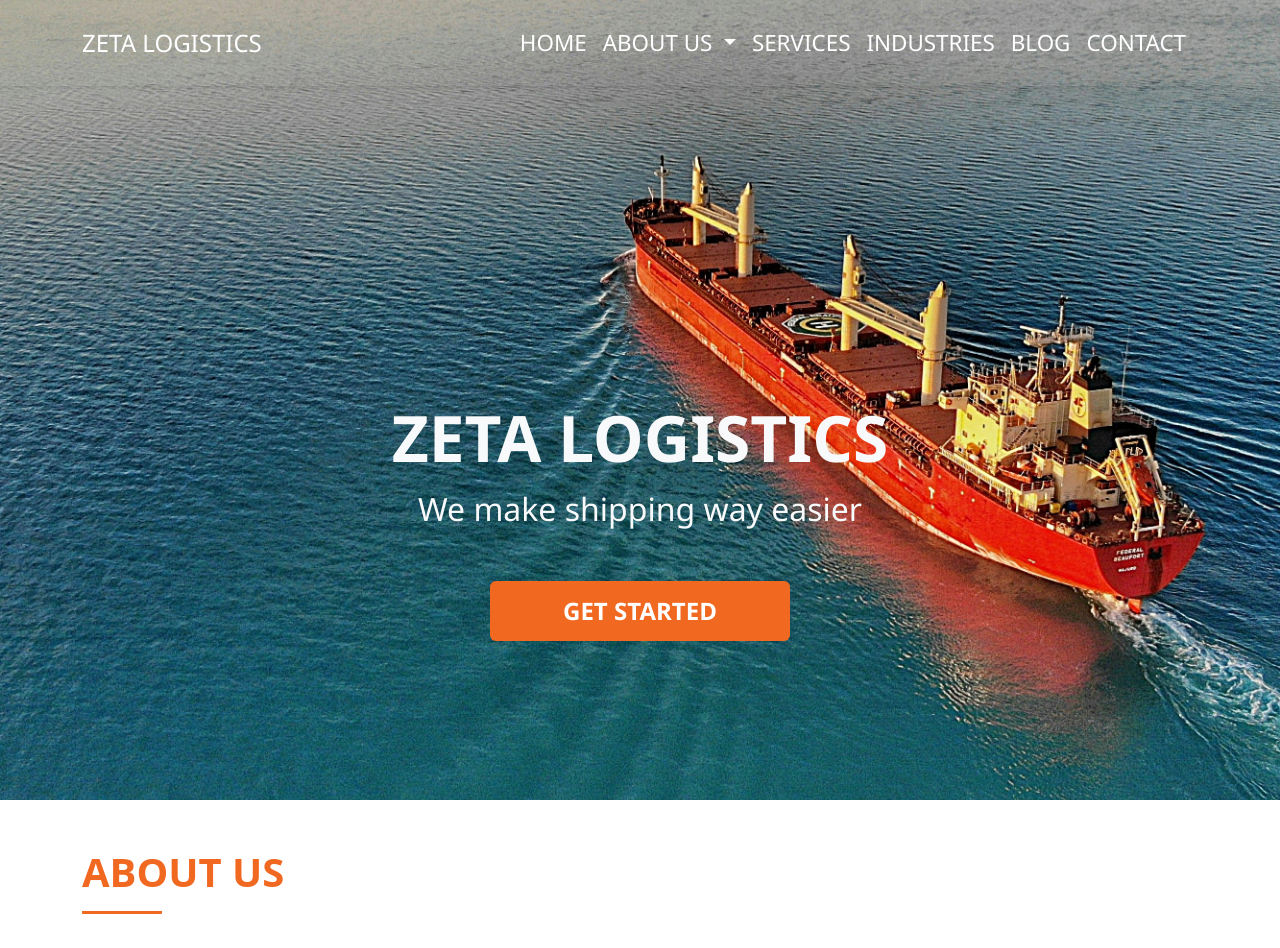
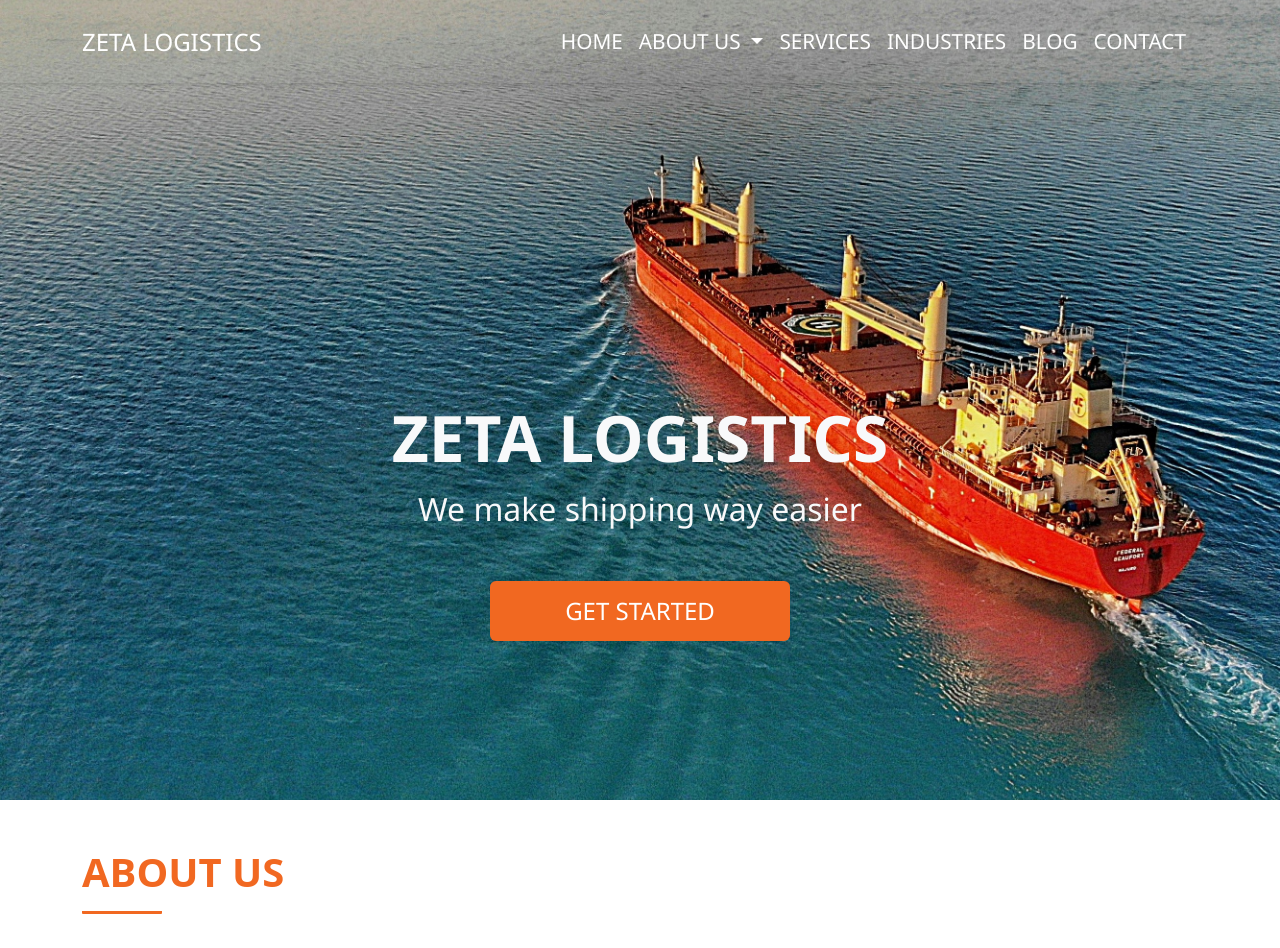
Before and after one commit to moonboy90210/Zeta, a PHP site: page /index.html in a window 1280 px wide. Shown: the top 948 px of the page. Run offline with PHP 8.4, Linux system fonts and the light colour scheme; some libraries are stand-ins or nearby versions.

Commit message:
new edit for readability

```diff
--- a/index.css
+++ b/index.css
@@ -15,9 +15,9 @@ body {
 	overflow-x: hidden;
 	overflow-y: hidden;
 	max-width: 100%;
-	line-height: 1.7;
+	line-height: 1.4rem;
 	font-weight: 300;
-	font-size: 1.1rem;
+	font-size: 0.9rem;
 	z-index: 1000;
 
 }
@@ -37,10 +37,17 @@ nav {
 	transition: top 0.3s ease-in-out;
 
 }
-.navbar-brand, .nav-link {
+.navbar-brand {
 	color: white;
+	font-size: 1.2rem;
+	font-weight: 500;
+} .nav-link {
+	color: white;
+	font-size: 1rem;
 }
-
+#offcanvasNavbar {
+	background-color: #7c7c7c;
+}
 /* for sticky nav on scroll down */
   nav.sticky {
 	padding: 10px;
@@ -312,10 +319,14 @@ div .carousel {
 }
 @media screen and (min-width: 1200px) {
 	body {
-	font-size: 1.4rem;
+	font-size: 1.3rem;
+	line-height: 2.2rem;
 	}
 	.navbar-brand {
 		font-size: 1.5rem;
+	}
+	.nav-link {
+		font-size: 1.3rem;
 	}
 	.home-header{
 		padding-top: 400px;
@@ -330,7 +341,7 @@ div .carousel {
 	width: 300px;
 	height: 60px;
 	font-size: 1.5rem;
-	font-weight: 700;
+	font-weight: 500;
 	}
 
 	.aboutImg {
--- a/script.js
+++ b/script.js
@@ -39,7 +39,7 @@ const observer = new IntersectionObserver((entries) => {
       entry.target.classList.add('visible');
     } else {
       // Remove visible class when section scrolls out
-      entry.target.classList.remove('visible');
+    //   entry.target.classList.remove('visible');
     }
   });
 }, {
```
